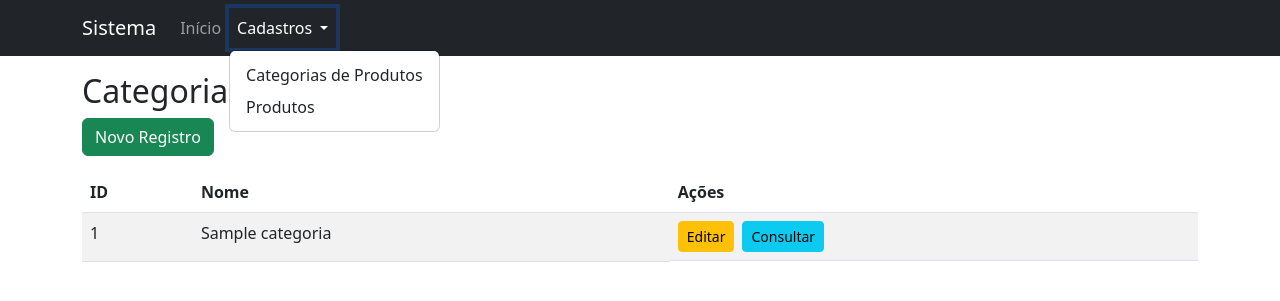
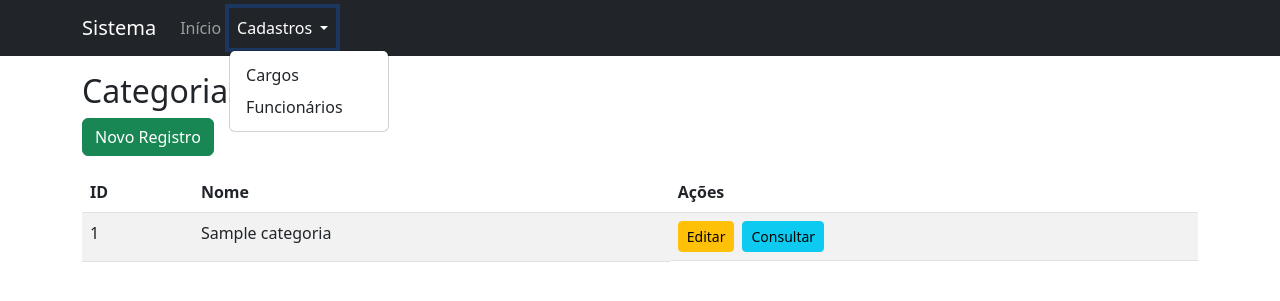
Before and after one commit to moreiragusta28/Eletiva-LP4, a PHP site: page /categorias.php in a window 1280 px wide, after a click on "Cadastros". Shown: the top 301 px of the page. Run offline with PHP 8.4, Linux system fonts and the light colour scheme; the visitor is signed in with stand-in values (Sample User, id 1); tables that the repository leaves empty hold one stand-in row (values such as "Sample post").

Commit message:
cabecalho ajustado

```diff
--- a/PROJETO/cabecalho.php
+++ b/PROJETO/cabecalho.php
@@ -1,7 +1,7 @@
 <?php
-  session_start();
-  if(!isset($_SESSION['acesso']))
-    header('location: index.php');
+session_start();
+if (!isset($_SESSION['acesso']))
+  header('location: index.php');
 ?>
 <!doctype html>
 <html lang="pt-BR">
@@ -13,7 +13,7 @@
   <link href="https://cdn.jsdelivr.net/npm/bootstrap@5.3.0/dist/css/bootstrap.min.css" rel="stylesheet">
   <style>
     @media print {
-      .no-print{
+      .no-print {
         display: none !important;
       }
     }
@@ -39,8 +39,11 @@
               Cadastros
             </a>
             <ul class="dropdown-menu" aria-labelledby="dropdown2">
-              <li><a class="dropdown-item" href="categorias.php">Categorias de Produtos</a></li>
-              <li><a class="dropdown-item" href="produtos.php">Produtos</a></li>
+              <li><a class="dropdown-item" href="categorias.php">Cargos</a></li>
+              <!-- depois podemos criar turnos.php seguindo o mesmo padrão de categorias -->
+              <!-- <li><a class="dropdown-item" href="turnos.php">Turnos de trabalho</a></li> -->
+              <li><a class="dropdown-item" href="produtos.php">Funcionários</a></li>
+              <!-- e futuramente um pontos.php para as batidas -->
             </ul>
           </li>
         </ul>
```
